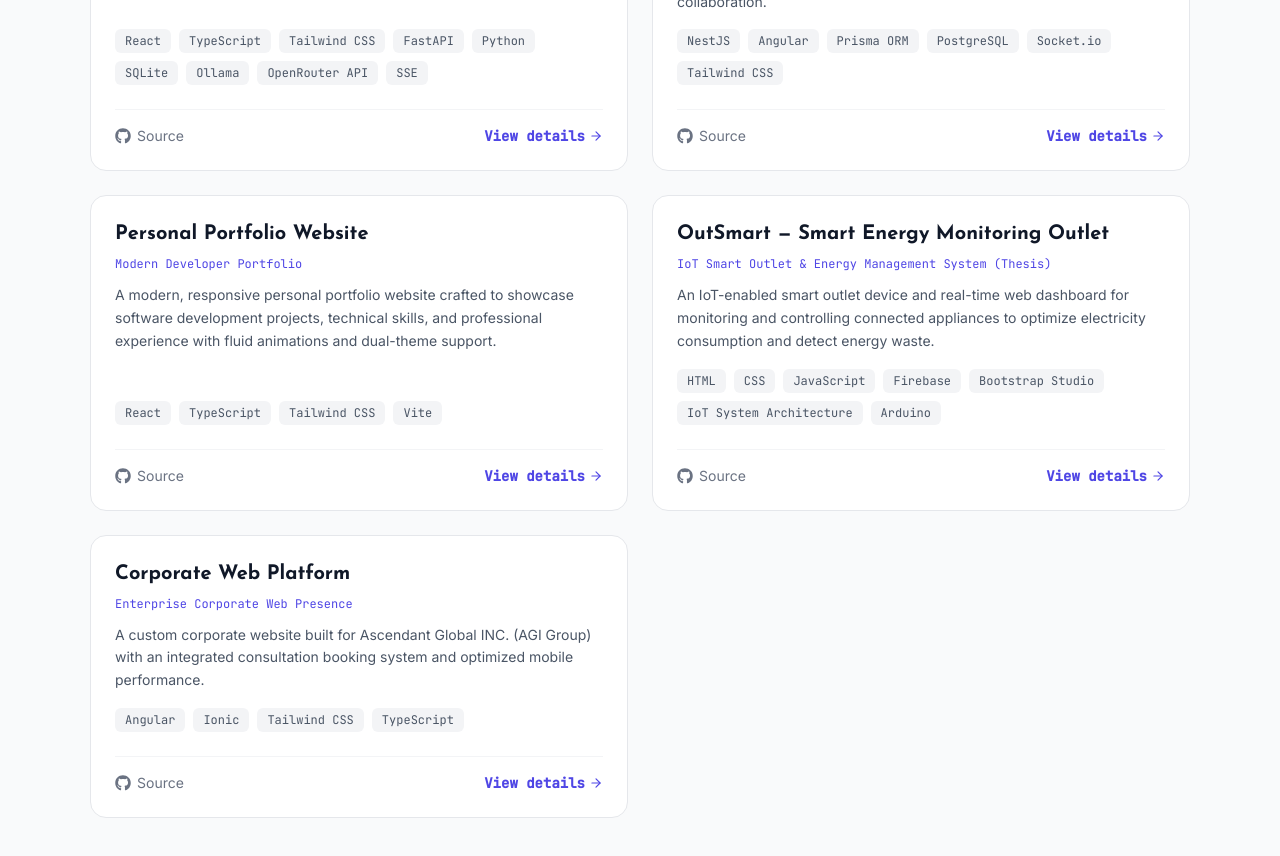
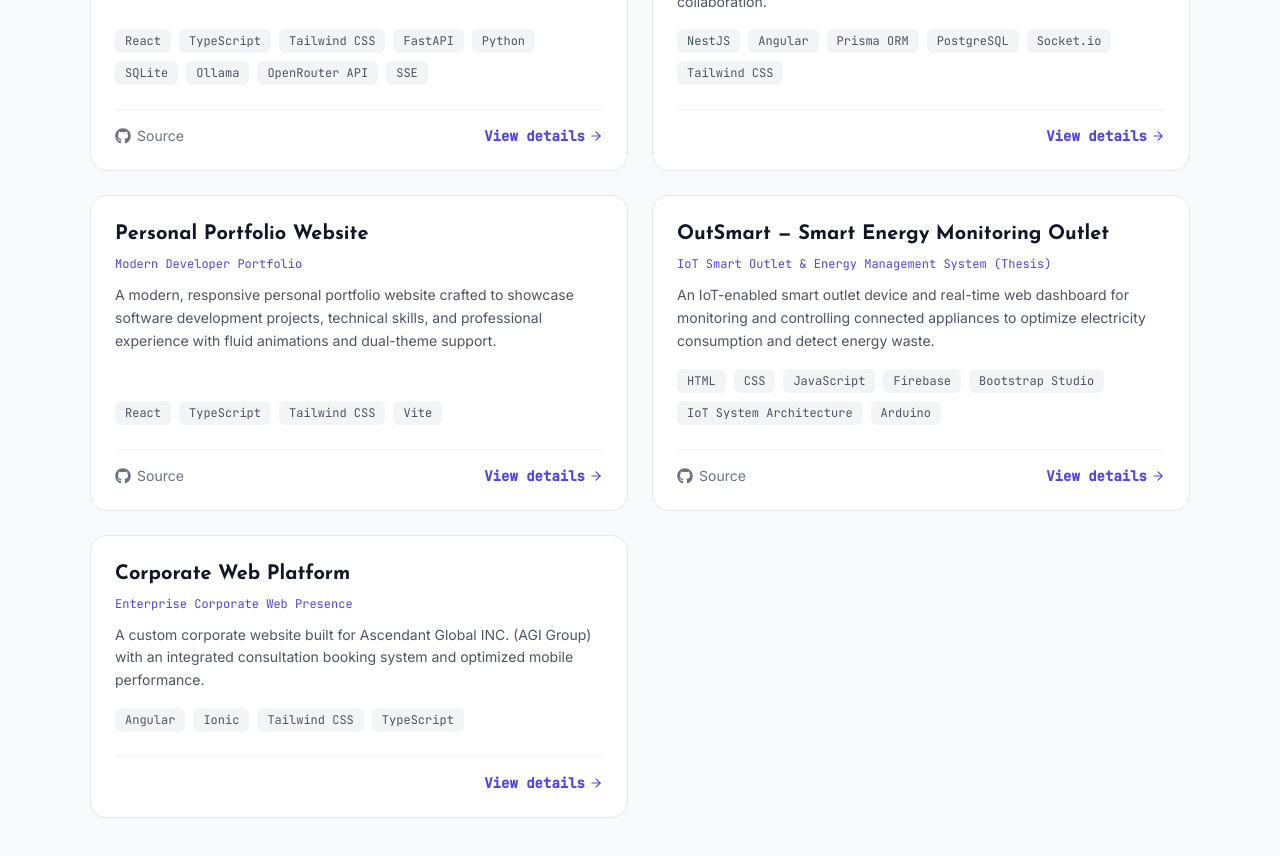
Before and after one commit to danielrosscamara/my-portfolio, a React (Vite) app: page / in a window 1280 px wide. Shown: the part 2720-3576 px from the top of the page. Built offline with nearby package versions, Linux system fonts and the light colour scheme; no server answers.

Commit message:
remove NDA repository links for CRM and Corporate Website

```diff
--- a/src/data/portfolioData.ts
+++ b/src/data/portfolioData.ts
@@ -82,10 +82,8 @@ export const projects: Project[] = [
       { category: 'languages', technologies: ['TypeScript', 'JavaScript'] },
     ],
     liveUrl: '#',
-    githubUrl: 'https://github.com/danielrosscamara/AGI-CRM',
-    sourceLinks: [
-      { label: 'GitHub Repository', url: 'https://github.com/danielrosscamara/AGI-CRM' },
-    ],
+    githubUrl: '#',
+    sourceLinks: [],
     featured: true,
     pinned: true,
   },
@@ -166,10 +164,8 @@ export const projects: Project[] = [
       { category: 'tools_platforms', technologies: ['Git', 'GitHub', 'Vercel'] },
     ],
     liveUrl: '#',
-    githubUrl: 'https://github.com/danielrosscamara/AGI-WEBSITE',
-    sourceLinks: [
-      { label: 'GitHub Repository', url: 'https://github.com/danielrosscamara/AGI-WEBSITE' },
-    ],
+    githubUrl: '#',
+    sourceLinks: [],
     imageUrl: '/projects/agi website.png',
     featured: true,
     pinned: true,
```
